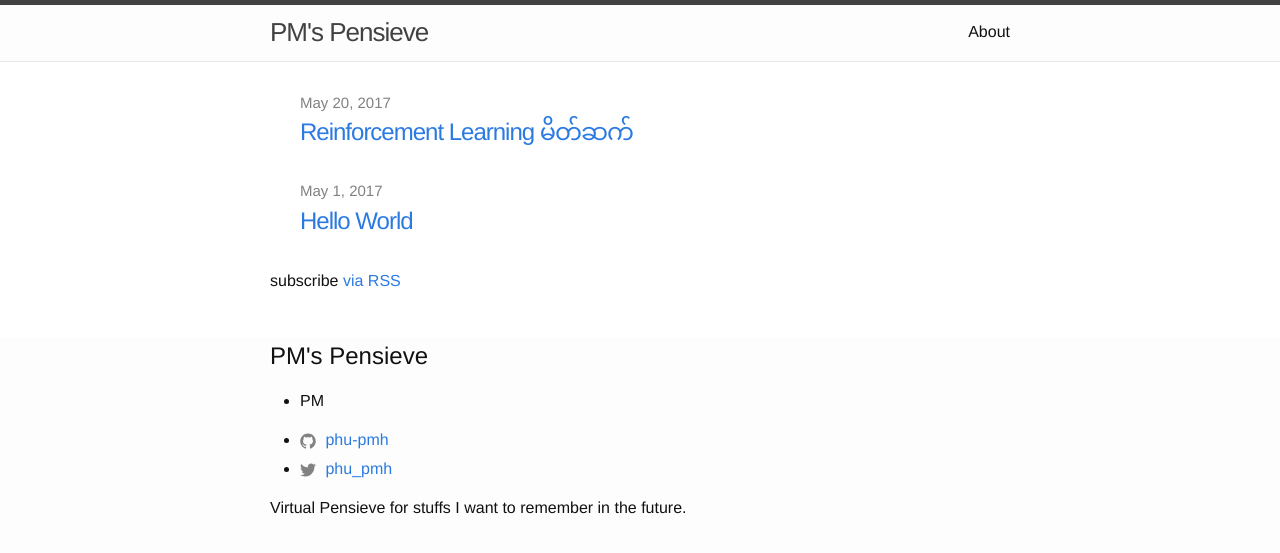
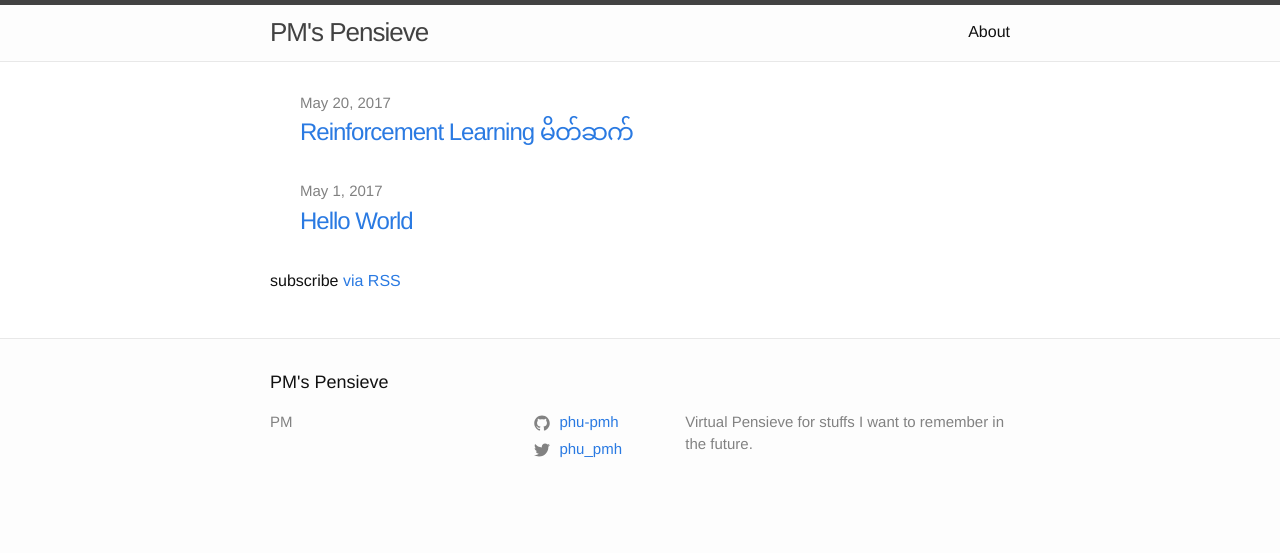
Before and after one commit to phu-pmh/logs, a Jekyll site: the page built from index.md, in a window 1280 px wide. Shown: the top 553 px of the page. Built offline with Jekyll 4.4.1, drawn with Linux system fonts in a browser that asks for light colours.

Commit message:
footer css

```diff
--- a/_sass/minima/_layout.scss
+++ b/_sass/minima/_layout.scss
@@ -107,19 +107,71 @@
  *//*--------------
   Footer
   -------------- */
-.footer {
-  text-align: center;
-  font-size: .75rem;
+.site-footer {
+  border-top: 1px solid $grey-color-light;
+  padding: $spacing-unit 0;
+}
 
-  &-link {
-    margin: .2rem;
+.footer-heading {
+  @include relative-font-size(1.125);
+  margin-bottom: $spacing-unit / 2;
+}
 
-    a {
-      color: #212529;
-      margin: 4px;
-    }
+.contact-list,
+.social-media-list {
+  list-style: none;
+  margin-left: 0;
+}
+
+.footer-col-wrapper {
+  @include relative-font-size(0.9375);
+  color: $grey-color;
+  margin-left: -$spacing-unit / 2;
+  @extend %clearfix;
+}
+
+.footer-col {
+  float: left;
+  margin-bottom: $spacing-unit / 2;
+  padding-left: $spacing-unit / 2;
+}
+
+.footer-col-1 {
+  width: -webkit-calc(35% - (#{$spacing-unit} / 2));
+  width:         calc(35% - (#{$spacing-unit} / 2));
+}
+
+.footer-col-2 {
+  width: -webkit-calc(20% - (#{$spacing-unit} / 2));
+  width:         calc(20% - (#{$spacing-unit} / 2));
+}
+
+.footer-col-3 {
+  width: -webkit-calc(45% - (#{$spacing-unit} / 2));
+  width:         calc(45% - (#{$spacing-unit} / 2));
+}
+
+@include media-query($on-laptop) {
+  .footer-col-1,
+  .footer-col-2 {
+    width: -webkit-calc(50% - (#{$spacing-unit} / 2));
+    width:         calc(50% - (#{$spacing-unit} / 2));
+  }
+
+  .footer-col-3 {
+    width: -webkit-calc(100% - (#{$spacing-unit} / 2));
+    width:         calc(100% - (#{$spacing-unit} / 2));
   }
 }
+
+@include media-query($on-palm) {
+  .footer-col {
+    float: none;
+    width: -webkit-calc(100% - (#{$spacing-unit} / 2));
+    width:         calc(100% - (#{$spacing-unit} / 2));
+  }
+}
+
 
 
 
```
